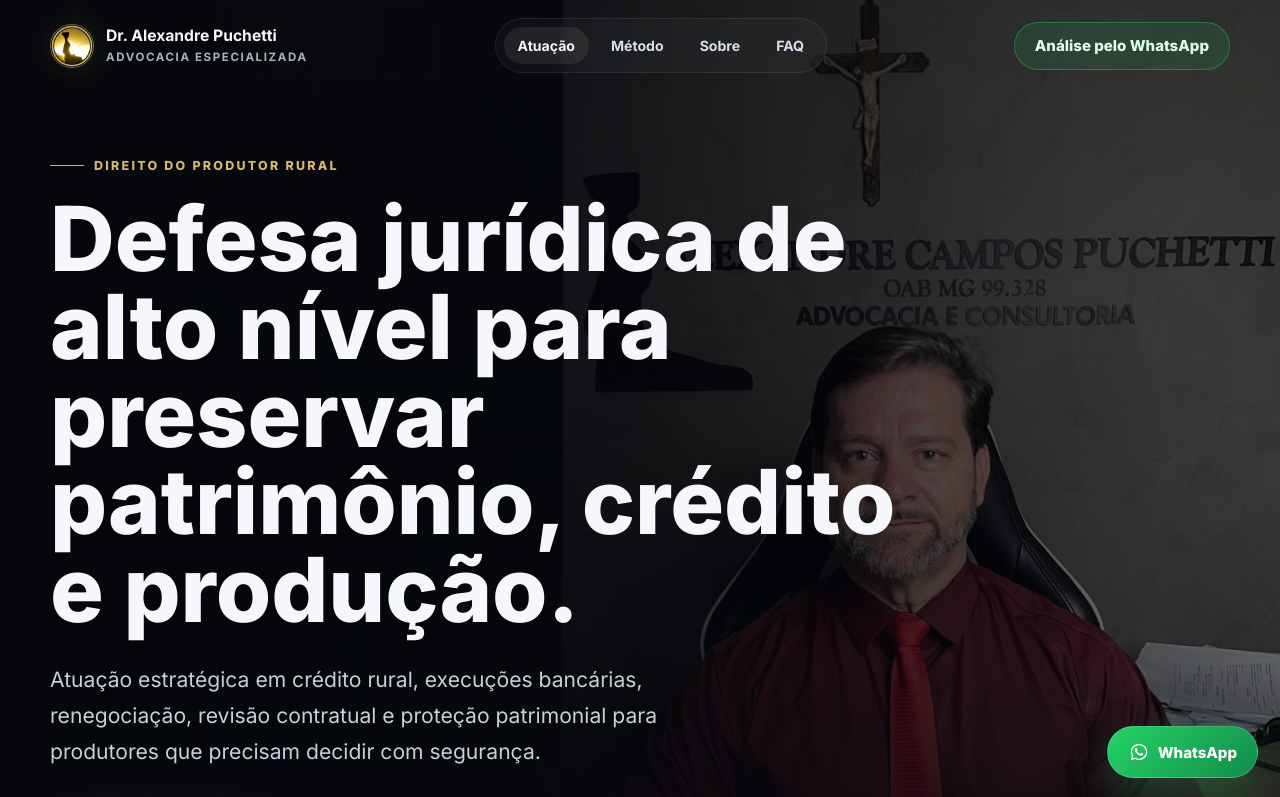
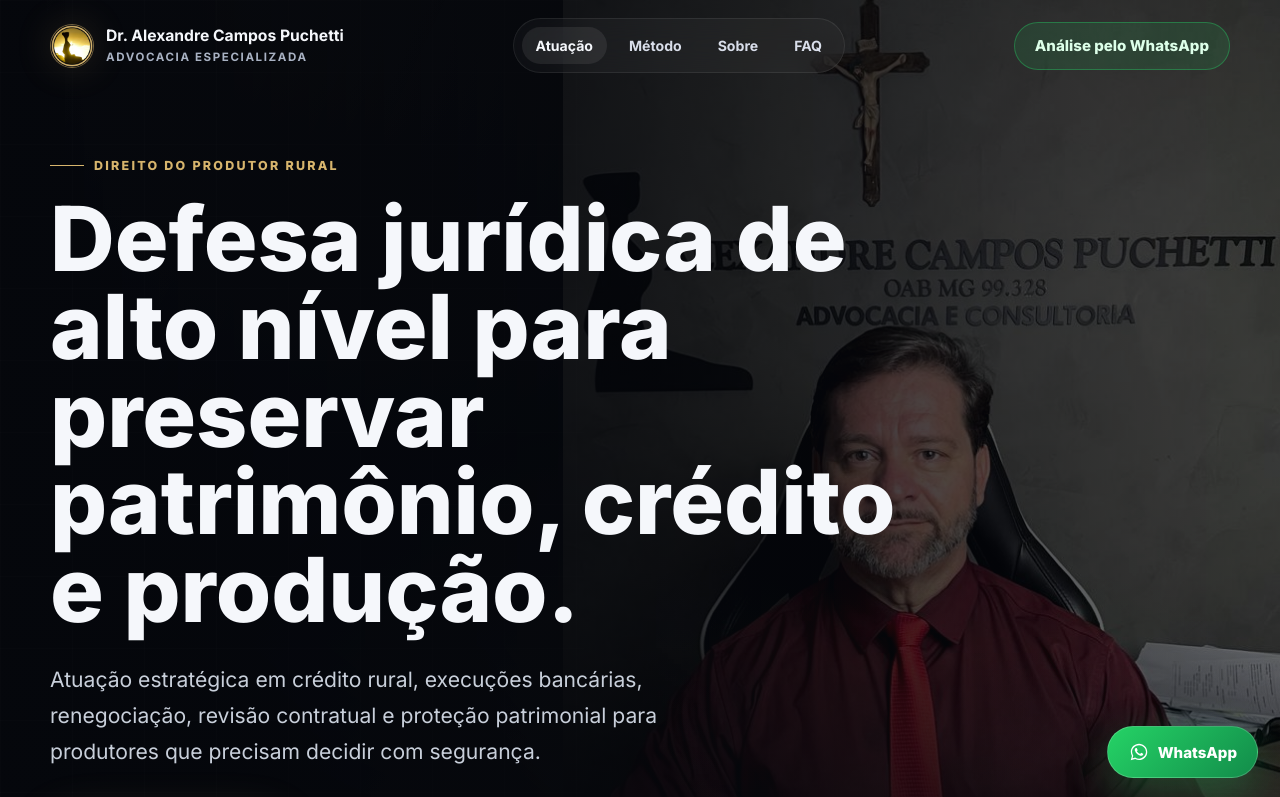
Before and after one commit to Puchettidev/landing-page-advocacia, a plain HTML site: page index.html in a window 1280 px wide. Shown: the top 797 px of the page. Drawn offline with Linux system fonts and the light colour scheme.

Commit message:
Atualiza nome completo na marca

```diff
--- a/index.html
+++ b/index.html
@@ -33,12 +33,12 @@
 
     <header class="site-header">
         <nav class="navbar" aria-label="Navegação principal">
-            <a class="brand" href="#inicio" aria-label="Dr. Alexandre Puchetti Advocacia">
+            <a class="brand" href="#inicio" aria-label="Dr. Alexandre Campos Puchetti Advocacia">
                 <span class="brand-mark">
                     <img src="imagem/advocacia-icon.png" alt="">
                 </span>
                 <span>
-                    <strong>Dr. Alexandre Puchetti</strong>
+                    <strong>Dr. Alexandre Campos Puchetti</strong>
                     <small>Advocacia Especializada</small>
                 </span>
             </a>
```
